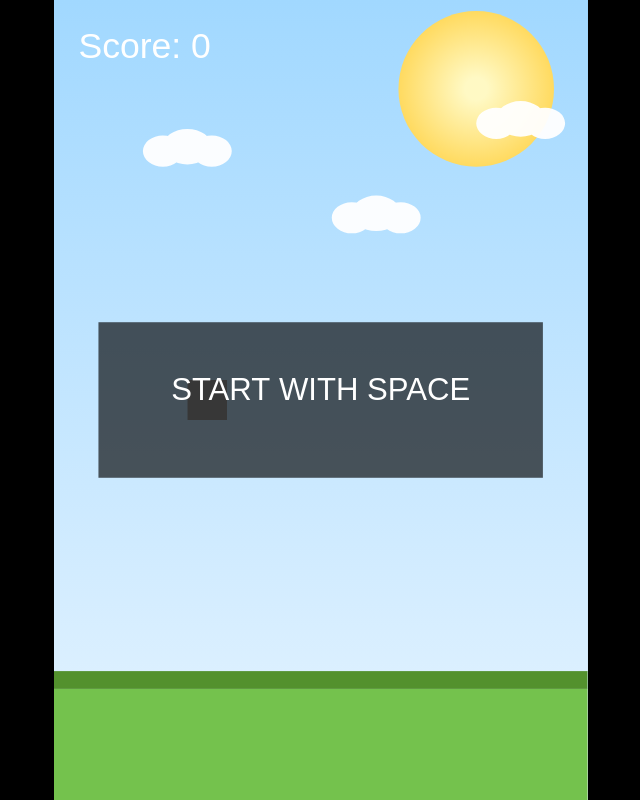
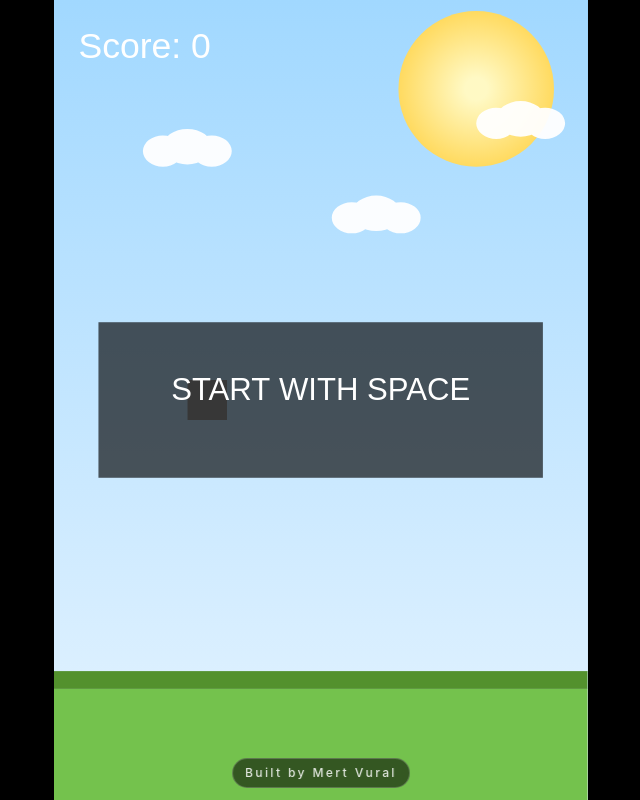
Before and after one commit to mertvural1/flappy-chicken, a React (Vite) app: page / in a window 1280 px wide. Shown: the whole page, without its empty margins (319-959 px from the left). Built offline with nearby package versions, Linux system fonts and the light colour scheme.

Commit message:
feat: ui edits

```diff
--- a/src/App.tsx
+++ b/src/App.tsx
@@ -1,12 +1,13 @@
-import { useEffect, useMemo, useRef, useState } from "react";
 import Game from "./components/Game";
+import Footer from "./components/Footer";
 
 export default function App() {
     return (
-        <div className="m-0 h-screen w-screen p-0">
+        <div className="relative m-0 h-screen w-screen overflow-hidden p-0">
             <div className="flex h-full w-full items-center justify-center bg-transparent p-0">
                 <Game />
             </div>
+            <Footer />
         </div>
     );
 }
--- /dev/null
+++ b/src/components/Footer.tsx
@@ -0,0 +1,14 @@
+export default function Footer() {
+    return (
+        <footer className="absolute bottom-3 left-1/2 z-30 -translate-x-1/2 rounded-full border border-white/20 bg-black/55 px-3 py-1.5 text-[11px] font-medium tracking-[0.2em] text-white/85 backdrop-blur-sm sm:text-xs">
+            <a
+                href="https://www.linkedin.com/in/mert-vural-b8080563/"
+                target="_blank"
+                rel="noreferrer"
+                className="transition-opacity hover:opacity-80"
+            >
+                Built by Mert Vural
+            </a>
+        </footer>
+    );
+}
```
Also changed, not shown: 1 other file (tests, documents, lock files or other folders).
